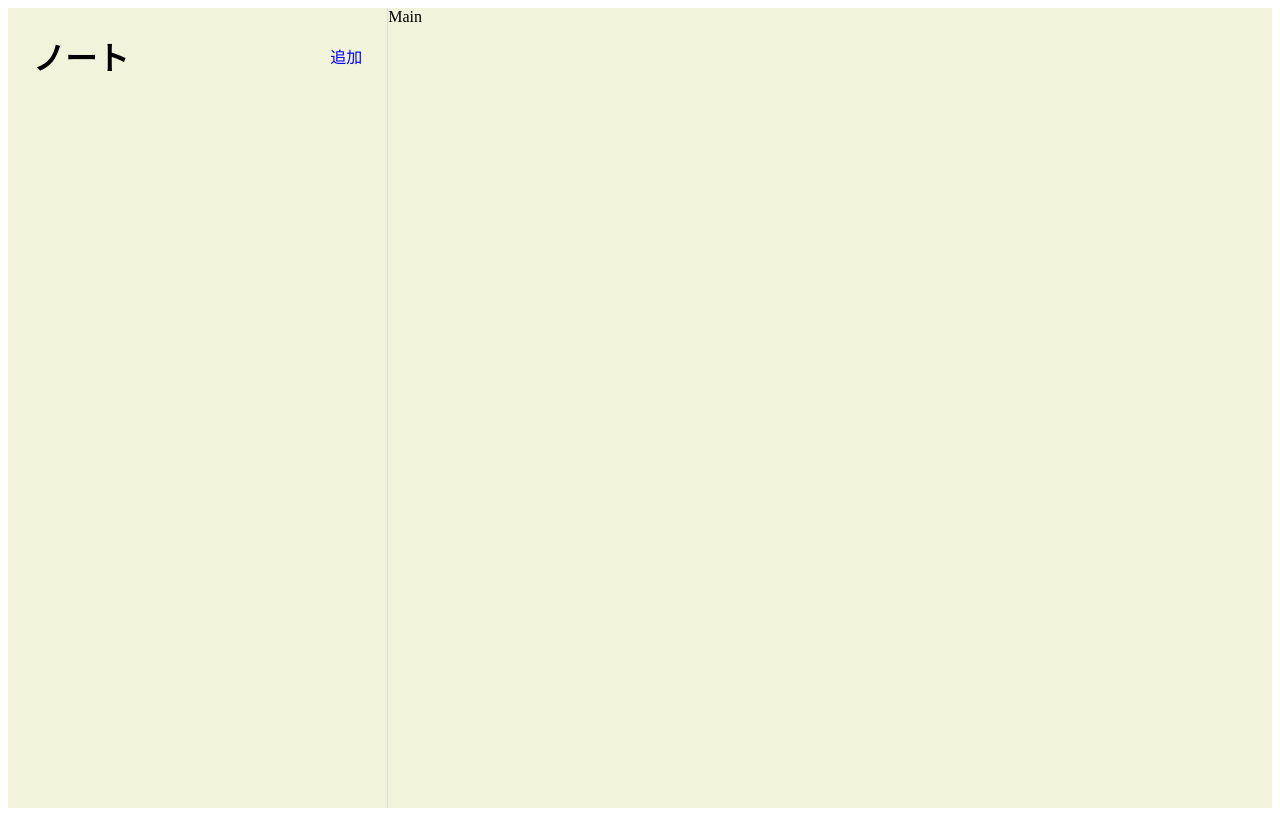
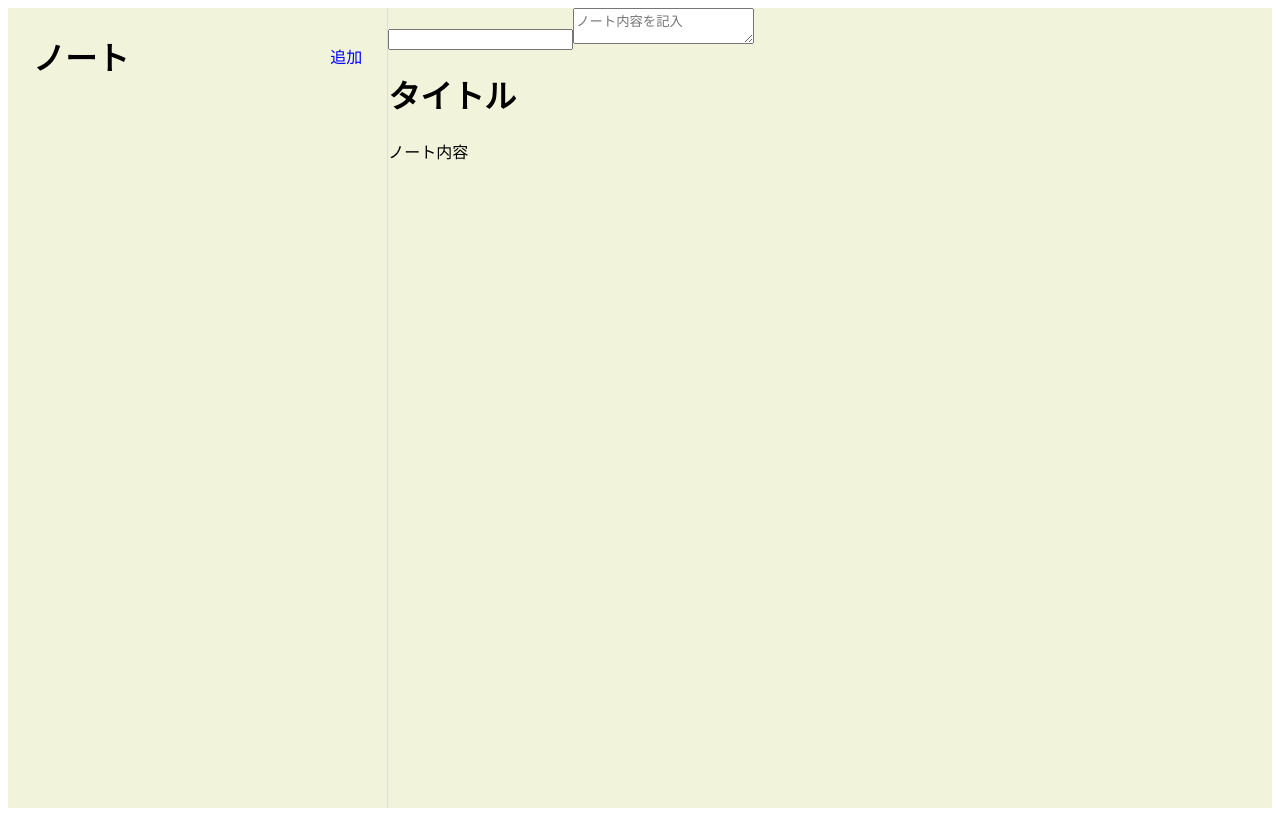
Before and after one commit to umedanaoyuki/reactNoteTakingApp, a React (Vite) app in the folder noteapp-with-reatc/: page / in a window 1280 px wide. Built offline with nearby package versions, Linux system fonts and the light colour scheme.

Commit message:
ノート部分のhtml作成

```diff
--- a/noteapp-with-reatc/src/components/Main.jsx
+++ b/noteapp-with-reatc/src/components/Main.jsx
@@ -3,9 +3,16 @@
 
 const  Main = () => {
         return (
-            <>
-                <p>Main</p>
-            </>
+            <div className="app-main">
+                <div className="app-main-note-edit">
+                    <input type="text"></input>
+                    <textarea id="" placeholder="ノート内容を記入"></textarea>
+                </div>
+                <div className="app-main-note-preview">
+                    <h1 className="preview-title">タイトル</h1>
+                    <div className="markdown-preview">ノート内容</div>
+                </div>
+            </div>
         );
 }
 
```
